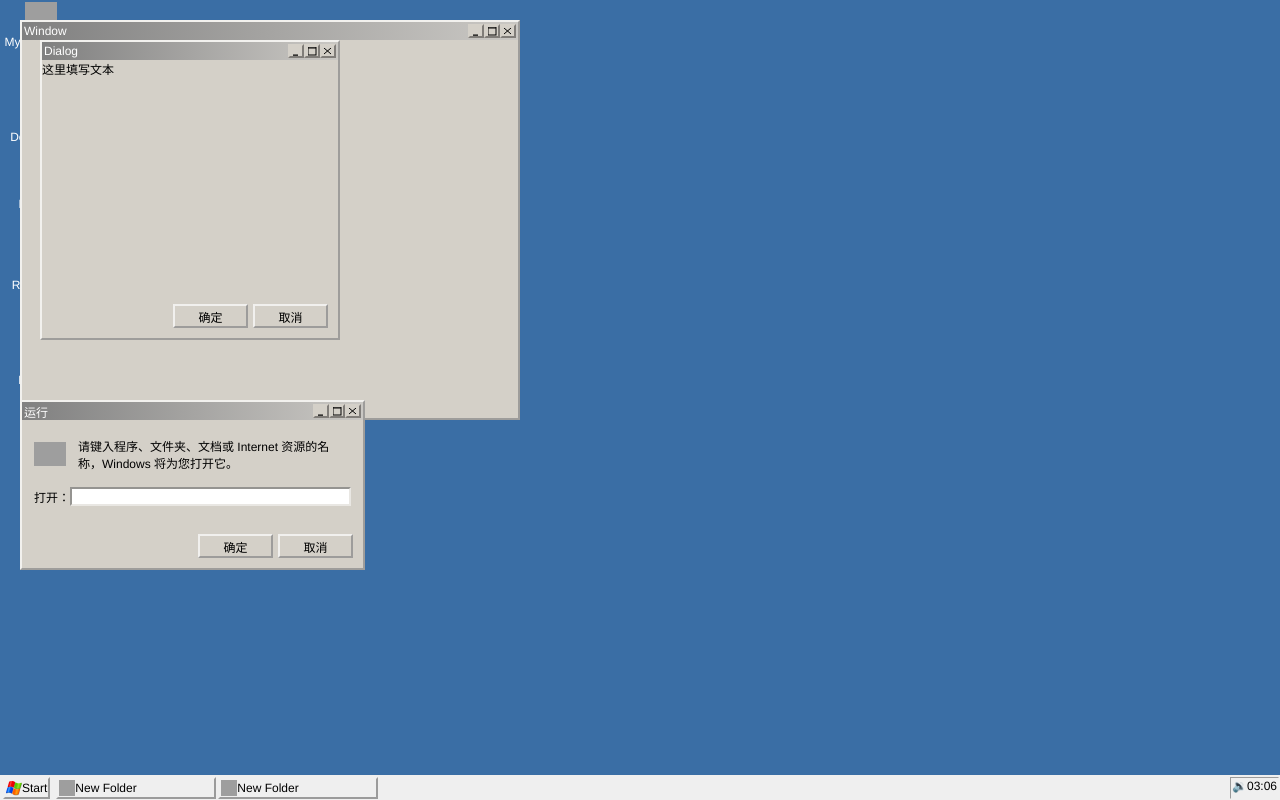
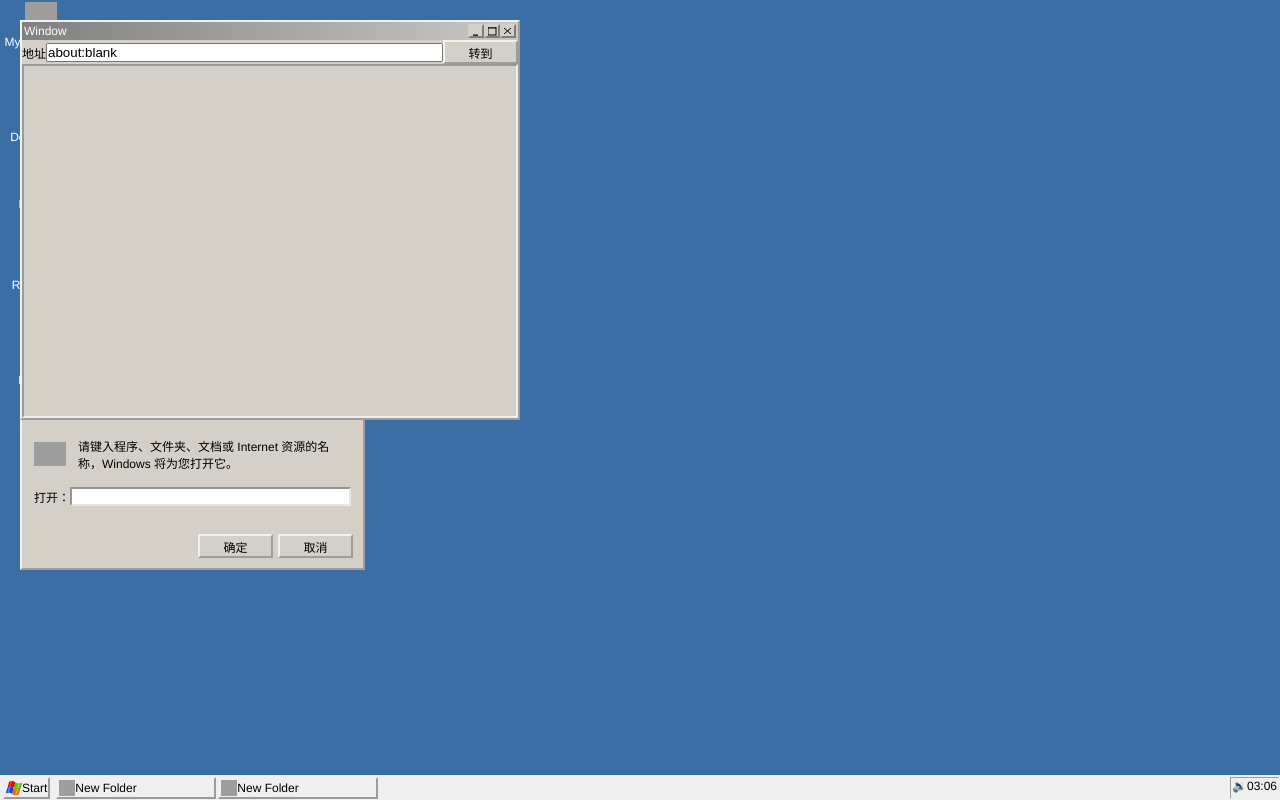
Before and after one commit to ZLK2016/win-classic-h5, a Vue app: page / in a window 1280 px wide. Built offline with nearby package versions, Linux system fonts and the light colour scheme; grey boxes are pictures that could not be loaded.

Commit message:
add ie app

```diff
--- /dev/null
+++ b/src/components/Apps/ie.vue
@@ -0,0 +1,49 @@
+<template>
+    <Window>
+        <div class="main">
+            <div class="addressbar">
+                <label>地址</label>
+                <input type="text" v-model="dispurl">
+                <Button @click.native="go">转到</Button>
+            </div>
+            <div class="webpage">
+                <iframe :src="pageurl" frameborder="2" @load="pageloaded"
+                    sandbox="allow-scripts allow-forms allow-popups allow-same-origin"></iframe>
+            </div>
+        </div>
+    </Window>
+</template>
+
+<script>
+import Window from '../window.vue';
+import Button from '../button.vue';
+export default {
+    name: 'AppIE',
+    components:{
+        Window, Button
+    },
+    data(){
+        return {
+            dispurl:'http://www.bing.com',
+            pageurl:''
+        }
+    },
+    methods:{
+        go(){
+            this.pageurl = this.dispurl;
+        },
+        pageloaded(e){
+            this.dispurl = e.target.contentWindow.location;
+            console.log(this.dispurl);
+        }
+    }
+}
+</script>
+
+<style scoped>
+    .main{display:flex;flex-flow:column nowrap;align-items:stretch;height:100%;}
+    .addressbar{display:flex;align-items:center;}
+    .addressbar>input{flex:auto;}
+    .webpage{flex:auto;}
+    .webpage>iframe{width:100%;height:100%;}
+</style>
--- a/src/components/desktop.vue
+++ b/src/components/desktop.vue
@@ -4,6 +4,7 @@
         <Window v-for="w of windows" :key="'w_'+w.id"></Window>
         <Dialog><div>这里填写文本</div></Dialog>
         <AppRun></AppRun>
+        <AppIE></AppIE>
     </div>
 </template>
 <script>
@@ -11,6 +12,7 @@ import Shortcut from './shortcut.vue';
 import Window from './window.vue';
 import Dialog from './dialog.vue';
 import AppRun from './Apps/run.vue';
+import AppIE from './Apps/ie.vue';
 export default {
     name:'Desktop',
     components:{
@@ -18,6 +20,7 @@ export default {
         Window,
         Dialog,
         AppRun,
+        AppIE,
     },
     data(){
         return {
--- a/src/components/dialog.vue
+++ b/src/components/dialog.vue
@@ -31,11 +31,11 @@ export default {
         },
         enable_size:{
             type:Boolean,
-            default:true,
+            default:false,
         },
         enable_min:{
             type:Boolean,
-            default:true,
+            default:false,
         },
         initsize:{
             type:Object,
--- a/src/components/taskbar.vue
+++ b/src/components/taskbar.vue
@@ -2,7 +2,7 @@
     <div class="taskbar">
         <div class="start" ref="start">
             <div class="menu_outside" @click="start_menu_open = false" v-if="start_menu_open"></div>
-            <TaskbarBtn icon="/windows_xp.png" :down="start_menu_open" @mousedown.stop.native="start_menu_open = !start_menu_open">Start</TaskbarBtn>
+            <TaskbarBtn :icon="$res('windows_xp.png')" :down="start_menu_open" @mousedown.stop.native="start_menu_open = !start_menu_open">Start</TaskbarBtn>
             <StartMenu v-if="start_menu_open"></StartMenu>
         </div>
         <ul class="quickstart"></ul>
@@ -61,5 +61,5 @@ export default {
     .runningapps{flex:auto;display:flex;}
     .traypanel{border:1px inset ButtonFace;padding:1px;}
     .start{position:relative;}
-    .menu_outside{position:fixed;left:0;top:0;right:0;bottom:0;background-color:#fff5;}
+    .menu_outside{position:fixed;left:0;top:0;right:0;bottom:0;}
 </style>
--- a/src/components/window.vue
+++ b/src/components/window.vue
@@ -13,7 +13,15 @@
                         <line x1="0" y1="9" x2="5" y2="9" stroke="black"/>
                     </svg>
                 </div>
-                <div class="btn" v-if="enable_min" :disabled="!enable_size" @click="togglemax">
+                <div class="btn" v-if="enable_min && maximized" :disabled="!enable_size" @click="togglemax">
+                    <svg width="9" height="9">
+                        <line x1="3" y1="1" x2="8" y2="1" stroke="black"/>
+                        <rect x="3" y="0" width="5" height="5" stroke="black" fill="transparent"/>
+                        <line x1="0" y1="4" x2="5" y2="4" stroke="black"/>
+                        <rect x="0" y="3" width="5" height="5" stroke="black" fill="transparent"/>
+                    </svg>
+                </div>
+                <div class="btn" v-if="enable_min && !maximized" :disabled="!enable_size" @click="togglemax">
                     <svg width="9" height="9" v-if="enable_size">
                         <line x1="0" y1="1" x2="8" y2="1" stroke="black"/>
                         <rect x="0" y="0" width="8" height="8" stroke="black" fill="transparent"/>
@@ -133,7 +141,7 @@ export default {
     .window{position:absolute;}
     .window{border:2px outset #f2f1ee;background-color:#d4d0c8;}
     .window{display:flex;flex-flow:column nowrap;align-items:stretch;}
-    .window:focus-within{outline:none;}
+    .window:focus-within{outline:none;z-index:1000;}
     .window:focus-within .captionbar{background:linear-gradient(to right,#0a2265,#a6caf0);}
     .captionbar,.menubar,.toolbar,.statusbar{flex:none;}
     .clientarea{flex:auto;}
```
Also changed, not shown: src/components/menu.vue (added, +28 -0 lines), 1 other file (tests, documents, lock files or other folders).
